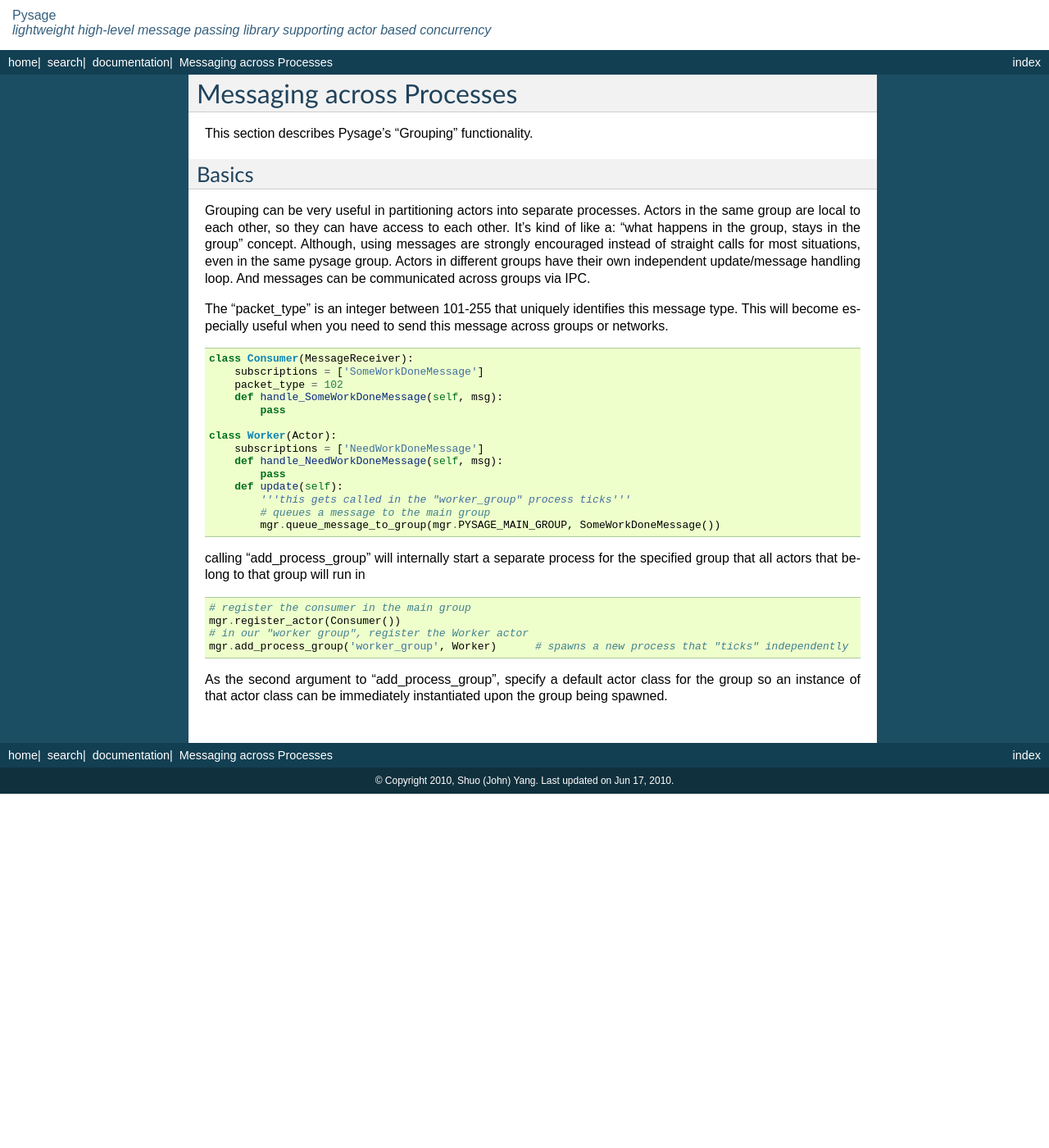
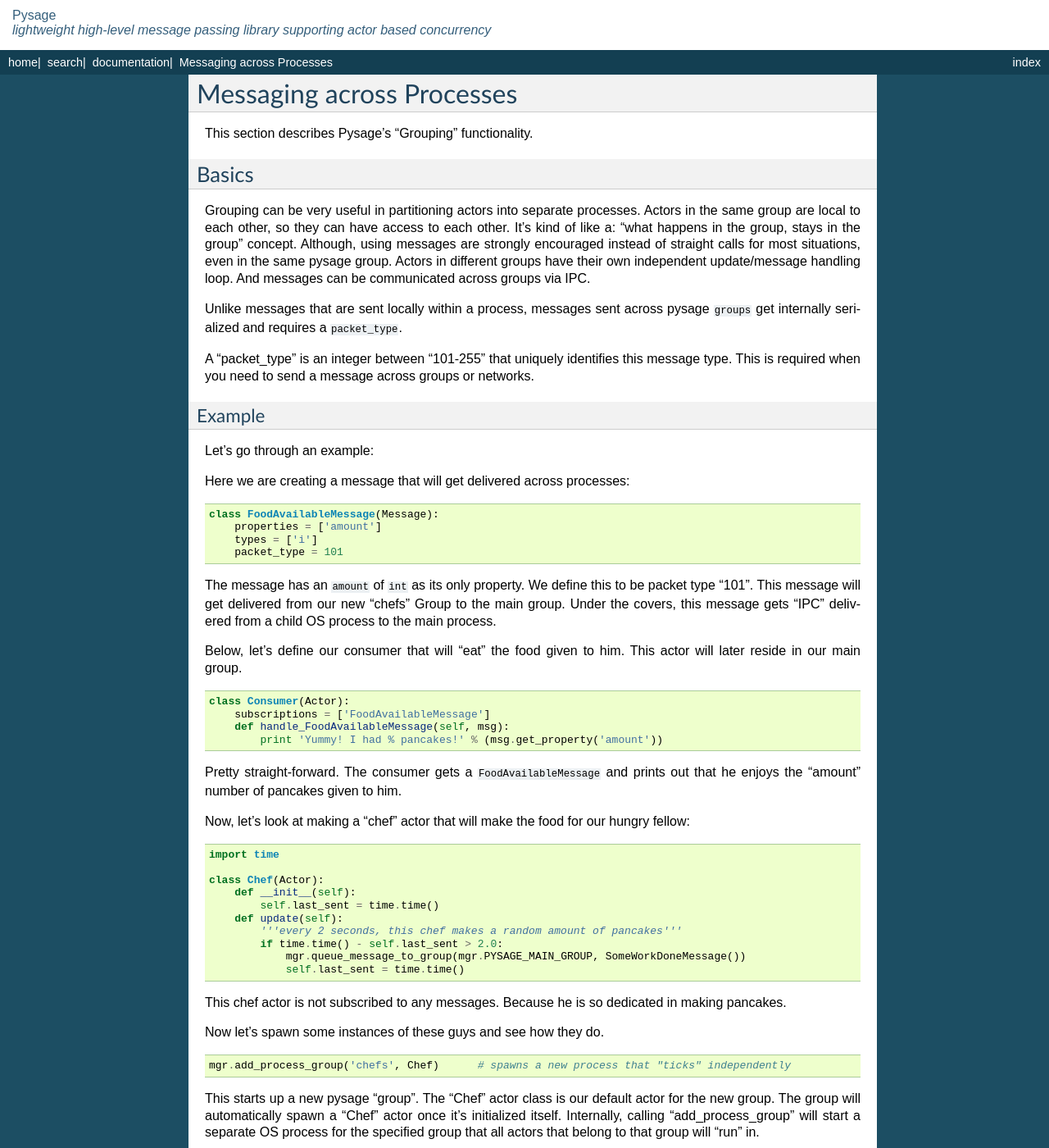
Before and after one commit to realtime-system/pysage, a Sphinx documentation site: the page built from docs/ipc.rst, in a window 1280 px wide and 1400 px high. Shown: the whole window at 82% size. Built offline with Sphinx 7.4.7, drawn with Linux system fonts in a browser that asks for light colours; some of the changed text lies outside the part shown.

Commit message:
more documentation

```diff
--- a/docs/ipc.rst
+++ b/docs/ipc.rst
@@ -4,34 +4,75 @@
 This section describes Pysage's "Grouping" functionality.
 
 Basics
----------------------------------
+================
 Grouping can be very useful in partitioning actors into separate processes.  Actors in the same group are local to each other, so they can have access to each other.  It's kind of like a: "what happens in the group, stays in the group" concept.  Although, using messages are strongly encouraged instead of straight calls for most situations, even in the same pysage group.  Actors in different groups have their own independent update/message handling loop.  And messages can be communicated across groups via IPC.
 
-The "packet_type" is an integer between 101-255 that uniquely identifies this message type.  This will become especially useful when you need to send this message across groups or networks.
+Unlike messages that are sent locally within a process, messages sent across pysage ``groups`` get internally serialized and requires a ``packet_type``.
+
+A "packet_type" is an integer between "101-255" that uniquely identifies this message type.  This is required when you need to send a message across groups or networks.
+
+Example
+--------------------
+Let's go through an example:
+
+Here we are creating a message that will get delivered across processes:
 
 ::
 
-    class Consumer(MessageReceiver):
-        subscriptions = ['SomeWorkDoneMessage']
-        packet_type = 102
-        def handle_SomeWorkDoneMessage(self, msg):
-            pass
+    class FoodAvailableMessage(Message):
+        properties = ['amount']
+        types = ['i']
+        packet_type = 101
 
-    class Worker(Actor):
-        subscriptions = ['NeedWorkDoneMessage']
-        def handle_NeedWorkDoneMessage(self, msg):
-            pass
-        def update(self):
-            '''this gets called in the "worker_group" process ticks'''
-            # queues a message to the main group
-            mgr.queue_message_to_group(mgr.PYSAGE_MAIN_GROUP, SomeWorkDoneMessage())
+The message has an ``amount`` of ``int`` as its only property.  We define this to be packet type "101".  This message will get delivered from our new "chefs" Group to the main group.  Under the covers, this message gets "IPC" delivered from a child OS process to the main process.
 
-calling "add_process_group" will internally start a separate process for the specified group that all actors that belong to that group will run in
+Below, let's define our consumer that will "eat" the food given to him.  This actor will later reside in our main group.
+
 ::
 
-    # register the consumer in the main group
+    class Consumer(Actor):
+        subscriptions = ['FoodAvailableMessage']
+        def handle_FoodAvailableMessage(self, msg):
+            print 'Yummy! I had % pancakes!' % (msg.get_property('amount'))
+
+Pretty straight-forward.  The consumer gets a ``FoodAvailableMessage`` and prints out that he enjoys the "amount" number of pancakes given to him.
+
+Now, let's look at making a "chef" actor that will make the food for our hungry fellow:
+
+::
+
+    import time
+
+    class Chef(Actor):
+        def __init__(self):
+            self.last_sent = time.time()
+        def update(self):
+            '''every 2 seconds, this chef makes a random amount of pancakes'''
+            if time.time() - self.last_sent > 2.0:
+                mgr.queue_message_to_group(mgr.PYSAGE_MAIN_GROUP, SomeWorkDoneMessage())
+                self.last_sent = time.time()
+
+This chef actor is not subscribed to any messages.  Because he is so dedicated in making pancakes.
+
+Now let's spawn some instances of these guys and see how they do.
+
+::
+
+    mgr.add_process_group('chefs', Chef)      # spawns a new process that "ticks" independently
+
+This starts up a new pysage "group".  The "Chef" actor class is our default actor for the new group.  The group will automatically spawn a "Chef" actor once it's initialized itself.  Internally, calling "add_process_group" will start a separate OS process for the specified group that all actors that belong to that group will "run" in.
+
+In our current(main) group, we will create 1 consumer to eat the chef's cakes.  Yumm!!
+
+::
+
     mgr.register_actor(Consumer())
-    # in our "worker group", register the Worker actor
-    mgr.add_process_group('worker_group', Worker)      # spawns a new process that "ticks" independently
 
-As the second argument to "add_process_group", specify a default actor class for the group so an instance of that actor class can be immediately instantiated upon the group being spawned.
+Now we just need to create a loop and watch the show:
+::
+
+    while True:
+        processed = mgr.tick()
+        time.sleep(.03)
+
+Questions?  Feel free to ask in our `mailing list <http://groups.google.com/group/pysage>`_.
```
